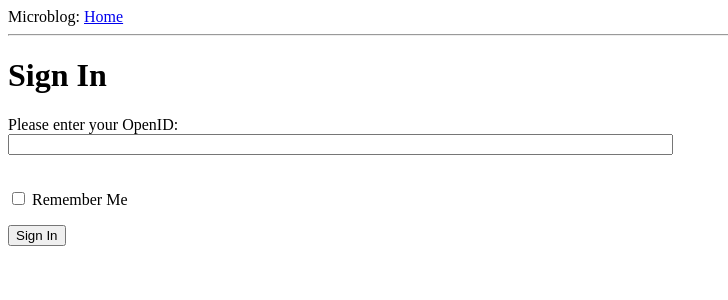
After one commit to leahein/flask_tut, a Flask app: template microblog/app/templates/login.html in a window 1280 px wide. The commit adds this page. Shown: the top 300 px of the page, without its empty margins (0-728 px from the left). Run offline with Flask 2, Linux system fonts and the light colour scheme; the template is opened without the code that fills it: values that come from a table or form of the project are taken from there, others are empty.

Commit message:
add webforms

```diff
--- a/microblog/app/__init__.py
+++ b/microblog/app/__init__.py
@@ -1,4 +1,6 @@
 from flask import Flask
 
 app = Flask(__name__)
+app.config.from_object('config')
+
 from app import views
--- /dev/null
+++ b/microblog/app/forms.py
@@ -0,0 +1,7 @@
+from flask_wtf import Form
+from wtforms import StringField, BooleanField
+from wtforms.validators import DataRequired
+
+class LoginForm(Form):
+	openid = StringField('openid', validators=[DataRequired()])
+	remember_me = BooleanField('remember_me', default=False)
--- a/microblog/app/templates/base.html
+++ b/microblog/app/templates/base.html
@@ -9,6 +9,13 @@
 	<body>
 		<div>Microblog: <a href="/index">Home</a></div>
 		<hr>
+		{% with messages = get_flashed_messages() %}
+			{% if messages %}
+				{% for message in messages %}
+					{{ message }}
+				{% endfor %}
+			{% endif %}
+		{% endwith %}
 		{% block content %}
 		{% endblock %}
 	</body>
--- /dev/null
+++ b/microblog/app/templates/login.html
@@ -0,0 +1,18 @@
+<!-- extend from base layout -->
+{% extends "base.html" %}
+
+{% block content %}
+  <h1>Sign In</h1>
+	  <form action="" method="post" name="login">
+		  {{ form.hidden_tag() }}
+				<p>
+          Please enter your OpenID:<br>
+					{{ form.openid(size=80) }}<br>
+          {% for error in form.openid.errors %}
+						<span style="color: red;">[{{ error }}]</span>
+					{% endfor %}<br>
+				</p>
+				<p>{{ form.remember_me }} Remember Me</p>
+					<p><input type="submit" value="Sign In"></p>
+			</form>
+{% endblock %}
--- a/microblog/app/views.py
+++ b/microblog/app/views.py
@@ -1,11 +1,12 @@
-from flask import render_template
+from flask import render_template, flash, redirect
 from app import app
+from .forms import LoginForm
 
 @app.route('/')
 @app.route('/index')
 def index():
 	user = {'nickname': 'Leah'}
-  posts = [  # fake array of posts
+	posts = [
 		{
 			'author': {'nickname': 'John'},
 			'body': 'Beautiful day in Portland!'
@@ -16,3 +17,12 @@ def index():
 		}
 	]
 	return render_template('index.html', title='Home', user=user)
+
+@app.route('/login', methods=['GET', 'POST'])
+def login():
+	form = LoginForm()
+	if form.validate_on_submit():
+		flash('Login requested for {}'.format(form.openid.data))
+		return redirect('/index')
+	else:
+		return render_template('login.html', title='Sign In', form=form)
--- /dev/null
+++ b/microblog/config.py
@@ -0,0 +1,2 @@
+WTF_CSRF_ENABLED = True
+SECRET_KEY = 'whatever'
```
Also changed, not shown: 1 other file.
